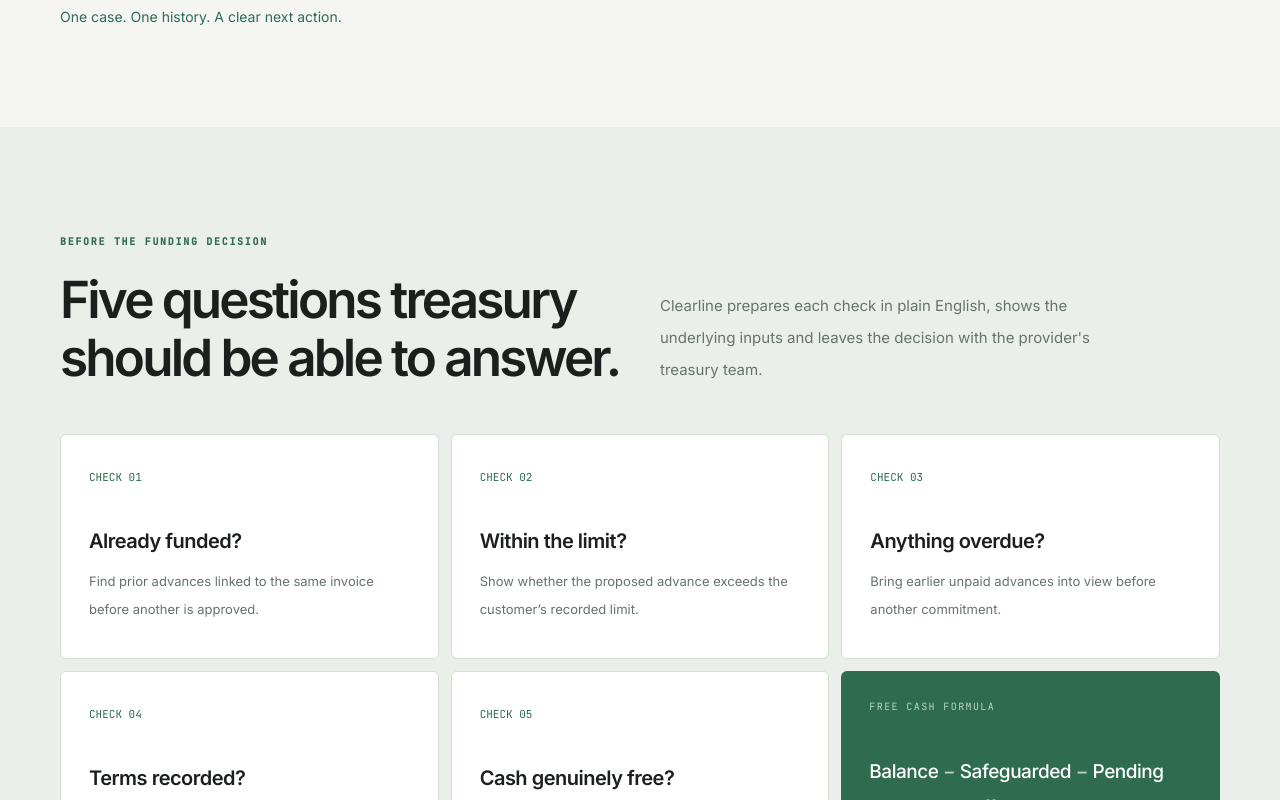
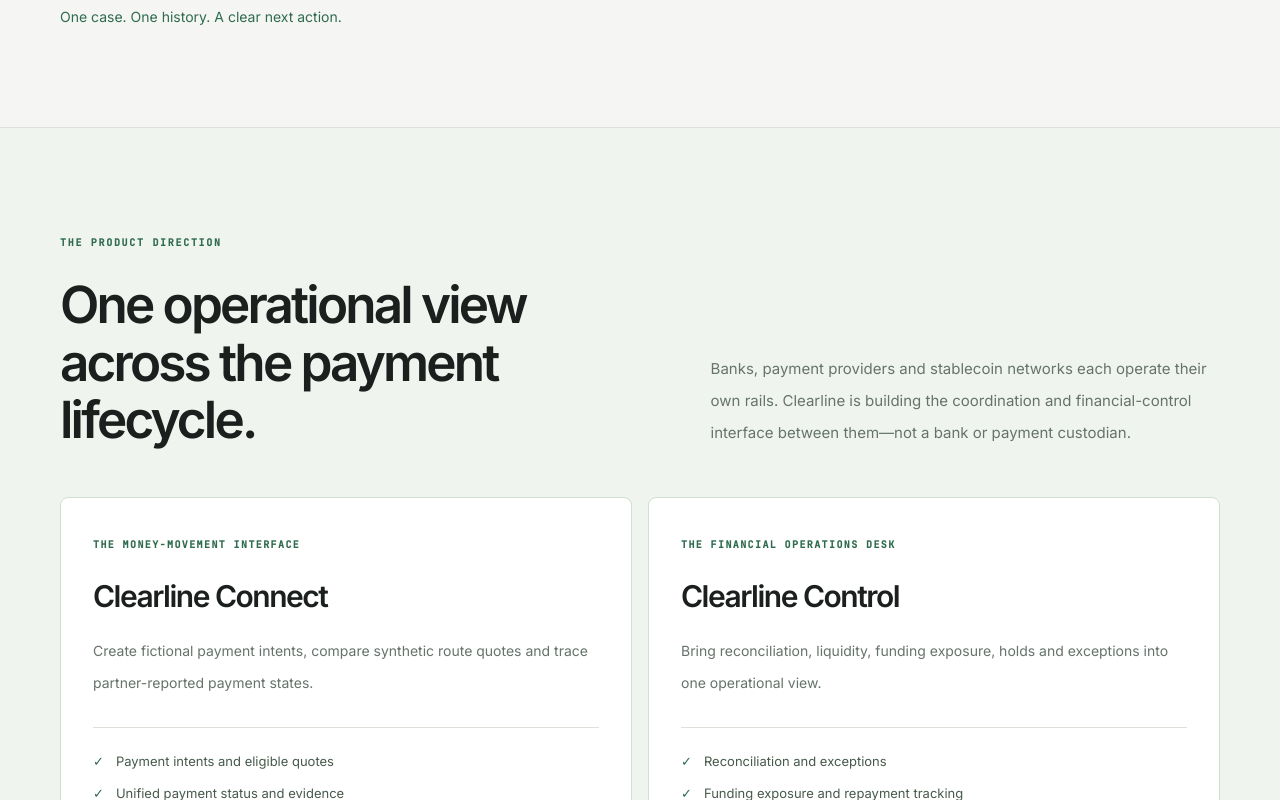
Before and after one commit to trysarathy/investigation-desk, a Next.js app in the folder marketing/: page / in a window 1280 px wide. Shown: the part 2480-3280 px from the top of the page. Built offline with nearby package versions, Linux system fonts and the light colour scheme; no server answers.

Commit message:
feat(marketing): include unified Connect + Control positioning on home page

```diff
--- a/marketing/app/page.tsx
+++ b/marketing/app/page.tsx
@@ -1,3 +1,4 @@
+import ConnectControl from "@/components/ConnectControl";
 import Link from "next/link";
 import QueueMock from "@/components/QueueMock";
 import {DEMO,LINKEDIN,Tag,SectionHead,ButtonLink,ContactCTA} from "@/components/Shared";
@@ -52,6 +53,7 @@ export default function Home(){return <main id="main">
  <section id="how" className="py-[100px]"><div className="container-site"><SectionHead eyebrow="ONE WORKFLOW · FIVE STAGES" title="From funding request to final repayment." description="The case stays intact as it moves between operations, treasury and finance."/>
   <div className="mt-12 grid gap-3 md:grid-cols-5">{phases.map(p=><article key={p.n} className="flex flex-col rounded-lg border border-line bg-white p-6 md:min-h-[280px]"><span className="font-mono text-[11px] text-pine">{p.n} / 05</span><h3 className="mt-9 text-xl font-semibold tracking-[-.04em]">{p.name}</h3><p className="mt-4 flex-1 text-[13px] leading-7 text-quiet">{p.text}</p><div className="mt-7 border-t border-line pt-4 font-mono text-[9px] uppercase tracking-wider text-[#7A877C]">{p.note}</div></article>)}</div>
   <div className="mt-7 text-sm text-pine">One case. One history. A clear next action.</div></div></section>
+ <ConnectControl/>
  <section id="checks" className="bg-[#EAF0E9] py-[100px]"><div className="container-site"><div className="grid items-end gap-10 md:grid-cols-2"><SectionHead eyebrow="BEFORE THE FUNDING DECISION" title="Five questions treasury should be able to answer."/><p className="max-w-[480px] text-[15px] leading-8 text-quiet">Clearline prepares each check in plain English, shows the underlying inputs and leaves the decision with the provider's treasury team.</p></div>
   <div className="mt-12 grid gap-3 sm:grid-cols-2 lg:grid-cols-3">{checks.map(c=><article key={c.n} className="min-h-[225px] rounded-md border border-[#D4DFD4] bg-white p-7"><span className="font-mono text-[11px] text-pine">CHECK {c.n}</span><h3 className="mt-10 text-xl font-semibold tracking-tight">{c.name}</h3><p className="mt-3 text-[13px] leading-7 text-quiet">{c.text}</p></article>)}
    <div className="flex flex-col justify-between rounded-md bg-pine p-7 text-white"><span className="font-mono text-[10px] uppercase tracking-[.14em] text-[#BDD5C4]">FREE CASH FORMULA</span><div className="mt-10 text-[19px] font-medium leading-9 tracking-tight">Balance <span className="text-[#BAD3C1]">−</span> Safeguarded <span className="text-[#BAD3C1]">−</span> Pending payouts <span className="text-[#BAD3C1]">−</span> Buffer</div><p className="mt-6 text-[11px] leading-6 text-[#CBDCCE]">The provider defines its cash classifications with appropriate professional and legal review.</p></div>
```
